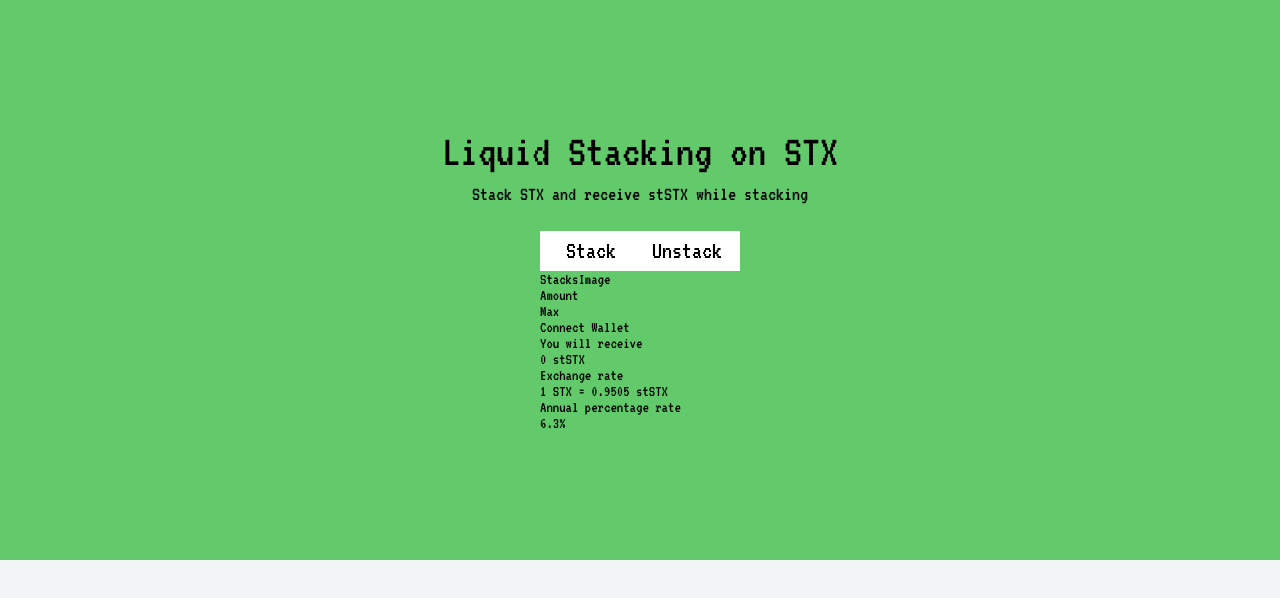
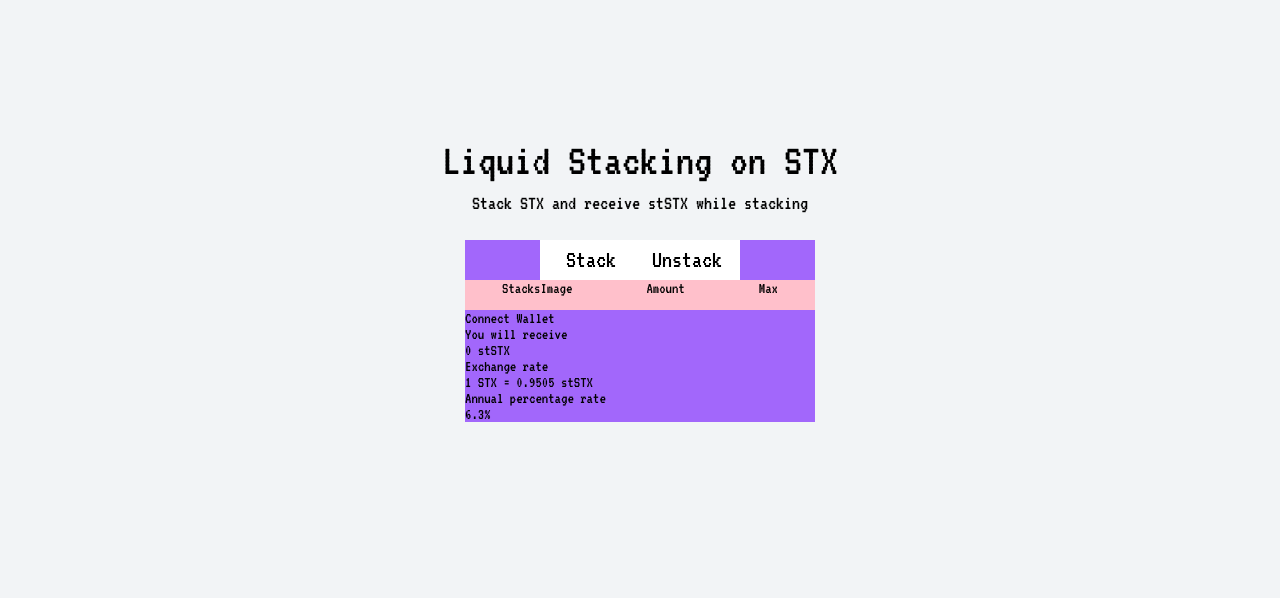
Before and after one commit to codinghistorian/LiquidStacking, a React (Create React App) app: page / in a window 1280 px wide. Shown: the top 598 px of the page. Built offline with nearby package versions, Linux system fonts and the light colour scheme.

Commit message:
23 Jan 6th keep rowing

```diff
--- a/src/App.css
+++ b/src/App.css
@@ -12,5 +12,4 @@ html{
     align-items: center;
     flex-direction: column;
     height: 70vh;
-    background-color: rgb(99, 202, 108);
 }
--- a/src/App.js
+++ b/src/App.js
@@ -6,6 +6,7 @@ function App() {
     <div className="App">
       <div><Header /></div>
       <div><Stacking /></div>
+
     </div>
   );
 }
--- a/src/components/stacking/container/inputBox.js
+++ b/src/components/stacking/container/inputBox.js
@@ -1,6 +1,8 @@
+import stylesInputBox from "./inputBox.module.css";
+
 function InputBox() {
       return (
-          <div>
+          <div className = {`${stylesInputBox.flexInput}`}>
             <div>StacksImage</div>
             <div>Amount</div>
             <div>Max</div>
--- a/src/components/stacking/container/inputBox.module.css
+++ b/src/components/stacking/container/inputBox.module.css
@@ -0,0 +1,8 @@
+.flexInput {
+    display: flex;
+    flex-direction: row;
+    justify-content: space-around;
+    background-color: pink;
+    width: 350px;
+    height: 30px;
+}
--- a/src/components/stacking/stacking.js
+++ b/src/components/stacking/stacking.js
@@ -1,8 +1,9 @@
 import StackUnstackBtn from "./stackUnstackBtn/stackUnstackBtn";
 import Container from "./container/container";
+import stylesStacking from "./stacking.module.css";
 function Stacking() {
       return (
-        <div>
+        <div className = {`${stylesStacking.container}`}>
                 <div><StackUnstackBtn /></div>
                 <div><Container /></div>
                 {/* <div className={`${stylesDotMenu.dropdown} ${stylesDotMenu.dropbtn}` }   */}
--- a/src/components/stacking/stacking.module.css
+++ b/src/components/stacking/stacking.module.css
@@ -1,3 +1,6 @@
-.StackUnstackBtn {
-    background-color: rgb(226, 108, 108);
+.container {
+    background-color: rgb(162, 103, 251);
+    display: flex;
+    flex-direction: column;
+    align-items: center;
 }
--- a/src/index.css
+++ b/src/index.css
@@ -11,12 +11,3 @@ code {
   font-family: source-code-pro, Menlo, Monaco, Consolas, 'Courier New',
     monospace;
 }
-
-#myVideo {
-  position: fixed;
-  right: 0;
-  bottom: 0;
-  min-width: 100%;
-  min-height: 100%;
-  z-index: auto;
-}
```
